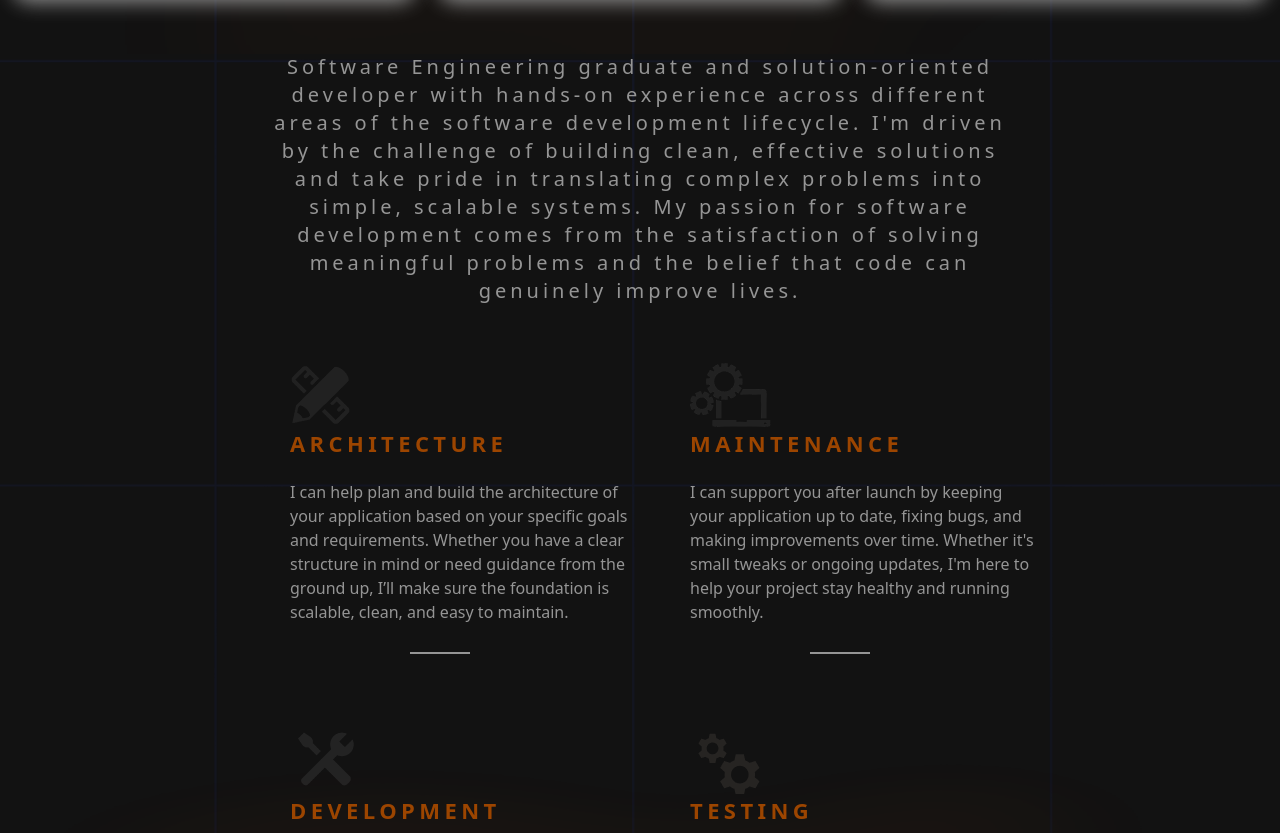
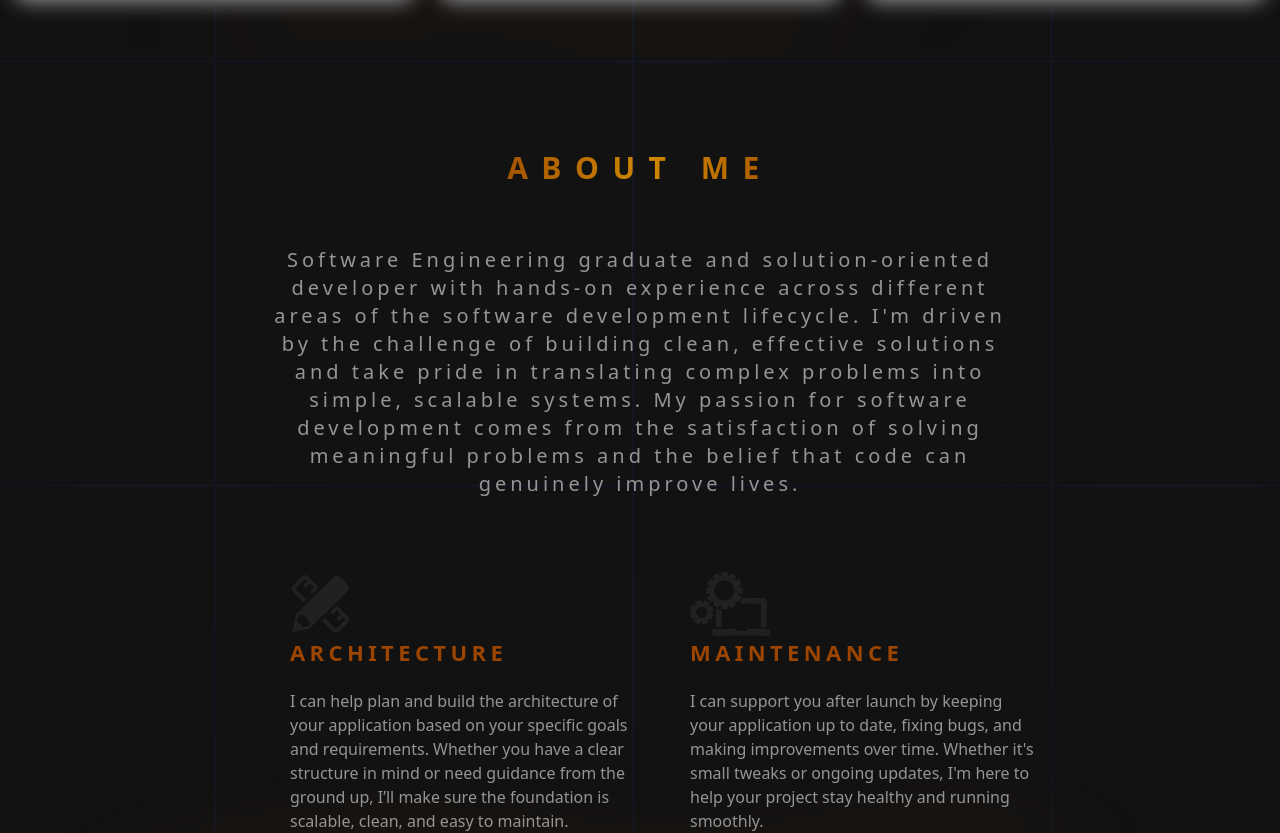
Before and after one commit to LukaUdovicic02/Portfolio, a Next.js app: page / in a window 1280 px wide. Shown: the part 1552-2385 px from the top of the page. Built offline with nearby package versions, Linux system fonts and the light colour scheme.

Commit message:
style fix for about me page

```diff
--- a/app/components/About.tsx
+++ b/app/components/About.tsx
@@ -7,26 +7,26 @@ const About = () => {
     <div
       id="about"
       className=" 2xs:w-full mx-auto max-w-[1440px] h-screen 2xs:p-8 sm:p-14 flex flex-col
-      justify-center items-center relative"
+      items-center relative"
     >
       <div
         className="absolute inset-0 bg-[url(/images/backgroundHomePage.png)]
-                   sm:bg-[position:-50px_680px] 2xs:bg-[position:-100px_420px] -z-1 opacity-70
+                   sm:bg-[position:-50px_680px] 2xs:bg-[position:-100px_420px] xs:bg-[position:-90px_200px] -z-1 opacity-70
                    sm:bg-[length:140%_40%] md:bg-[length:120%_50%]
                    2xs:bg-[length:140%_60%] bg-no-repeat"
       ></div>
 
-      <div className="flex flex-1/2 flex-col items-center justify-start gap-15">
+      <div className="flex flex-col items-center justify-start gap-15">
         <p
           className=" uppercase sm:text-3xl font-bold sm:tracking-[0.45em] 2xs:text-xl 2xs:tracking-[0.35em]
       justify-center items-center text-transparent bg-clip-text bg-linear-to-r
-       from-orange-900  via-yellow-600 to-orange-900 mt-10 animated-gradient"
+       from-orange-900  via-yellow-600 to-orange-900  sm:mt-10 animated-gradient"
         >
           ABOUT ME
         </p>
         <p
-          className="text-secondarytext sm:text-xl sm:tracking-[0.2em] align-top xs:text-[15px]  2xs:text-[13px]
-        2xs:w-full md:w-[764px] sm:h-[246px] text-center mb-16 "
+          className="text-secondarytext sm:text-xl sm:tracking-[0.2em] align-top xs:text-[14px] 2xs:text-[13px]
+        2xs:w-full md:w-[764px] sm:h-[246px] text-center xs:mb-5  sm:mb-20 "
         >
           Software Engineering graduate and solution-oriented developer with
           hands-on experience across different areas of the software development
@@ -38,7 +38,7 @@ const About = () => {
         </p>
       </div>
 
-      <div className="flex flex-1/2 ">
+      <div className="flex ">
         <AboutCard About={aboutData()} />
       </div>
     </div>
--- a/app/components/AboutCard.tsx
+++ b/app/components/AboutCard.tsx
@@ -45,7 +45,7 @@ function AboutCard({ About }: Props) {
   );
 
   return (
-    <ul className="animate-blink grid sm:grid-cols-1 lg:grid-cols-2 gap-12 lg:gap-20 xl:gap-25">
+    <ul className="animate-blink grid sm:grid-cols-1 lg:grid-cols-2 gap-12 lg:gap-20 xl:gap-25 xs:mb-10 sm:mt-6 md:mt-0">
       {visibleItems.map((item, index) => (
         <li
           key={index}
```
